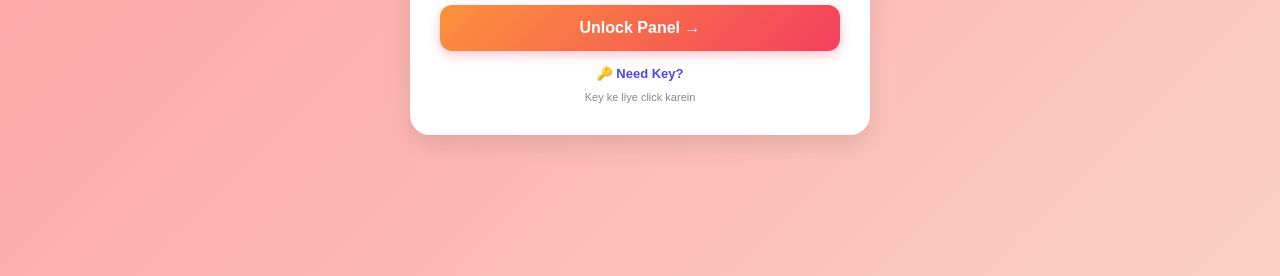
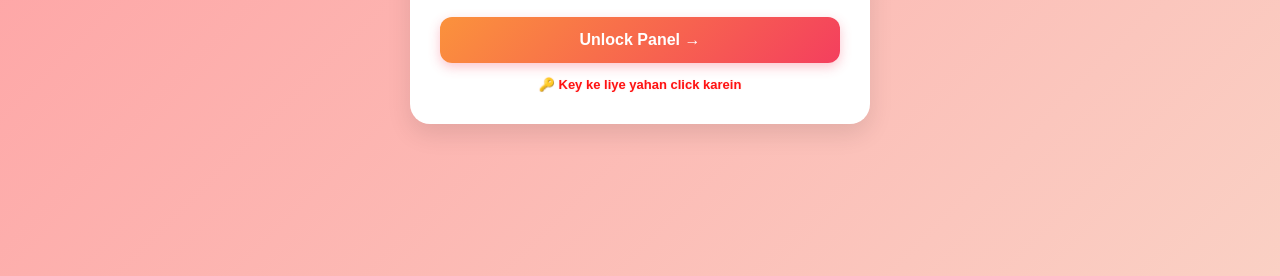
Before and after one commit to suryadk258/Firedkpenal, a plain HTML site: page index.html in a window 1280 px wide. Shown: the part 524-800 px from the top of the page. Drawn offline with Linux system fonts and the light colour scheme.

Commit message:
Update index.html

```diff
--- a/index.html
+++ b/index.html
@@ -128,12 +128,17 @@
             cursor: pointer;
             box-shadow: 0 4px 12px rgba(244, 63, 94, 0.3);
         }
-        .need-key-link {
+        @keyframes bounceGlow {
+            0% { transform: translateY(0); color: #ff0000; }
+            50% { transform: translateY(-4px); color: #ff4d4d; text-shadow: 0 0 8px rgba(255,0,0,0.6); }
+            100% { transform: translateY(0); color: #ff0000; }
+        }
+        .animated-key-text {
+            display: inline-block;
+            animation: bounceGlow 1.2s infinite ease-in-out;
             font-size: 13px;
-            color: #4f46e5;
+            font-weight: 700;
             text-decoration: none;
-            font-weight: 700;
-            display: inline-block;
             margin-top: 15px;
         }
     </style>
@@ -163,10 +168,9 @@
         <button class="unlock-btn" onclick="submitKey()">Unlock Panel →</button>
 
         <div>
-            <a href="https://t.me/kingsearning99" target="_blank" class="need-key-link">🔑 Need Key?</a>
-        </div>
-        <div style="text-align: center; margin-top: 5px;">
-            <span style="font-size: 11px; color: #888;">Key ke liye click karein</span>
+            <a href="https://t.me/kingsearning99" target="_blank" class="animated-key-text">
+                🔑 Key ke liye yahan click karein
+            </a>
         </div>
     </div>
 
```
